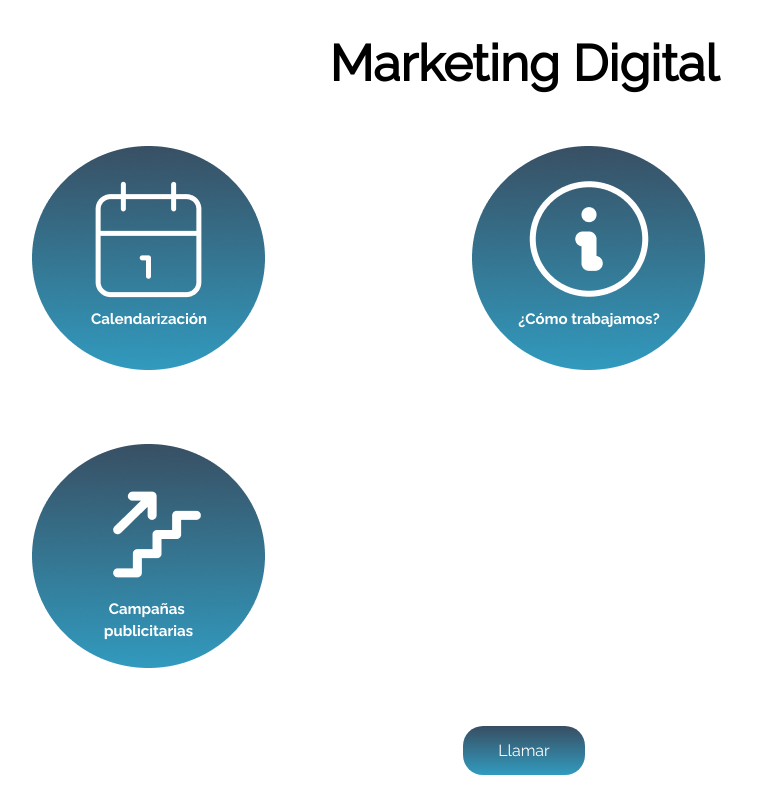
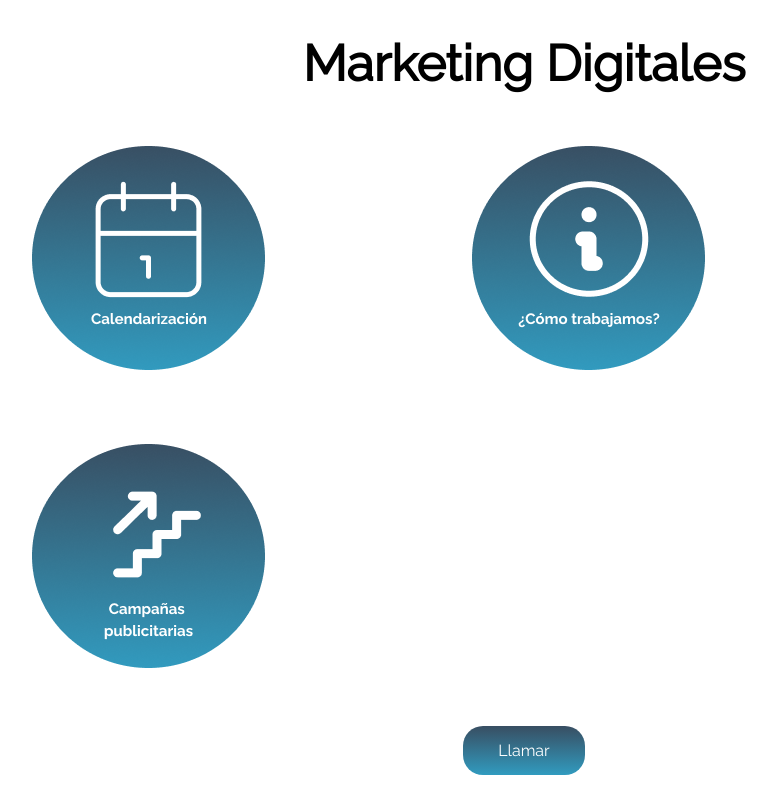
Before and after one commit to Prodiegus/ContentOfValue, a plain HTML site: page index.html in a window 1280 px wide. Shown: the top 800 px of the page, without its empty margins (116-893 px from the left). Drawn offline with Linux system fonts and the light colour scheme.

Commit message:
Commit de prueba

```diff
--- a/index.html
+++ b/index.html
@@ -11,7 +11,7 @@
 </head>
 <body>
         <div class="seccMarketing">
-            <h1 class="mar">Marketing Digital</h1>
+            <h1 class="mar">Marketing Digitales</h1>
             <div class="tabla">
                 <div class="fila">
                     <div class="columna">
```
